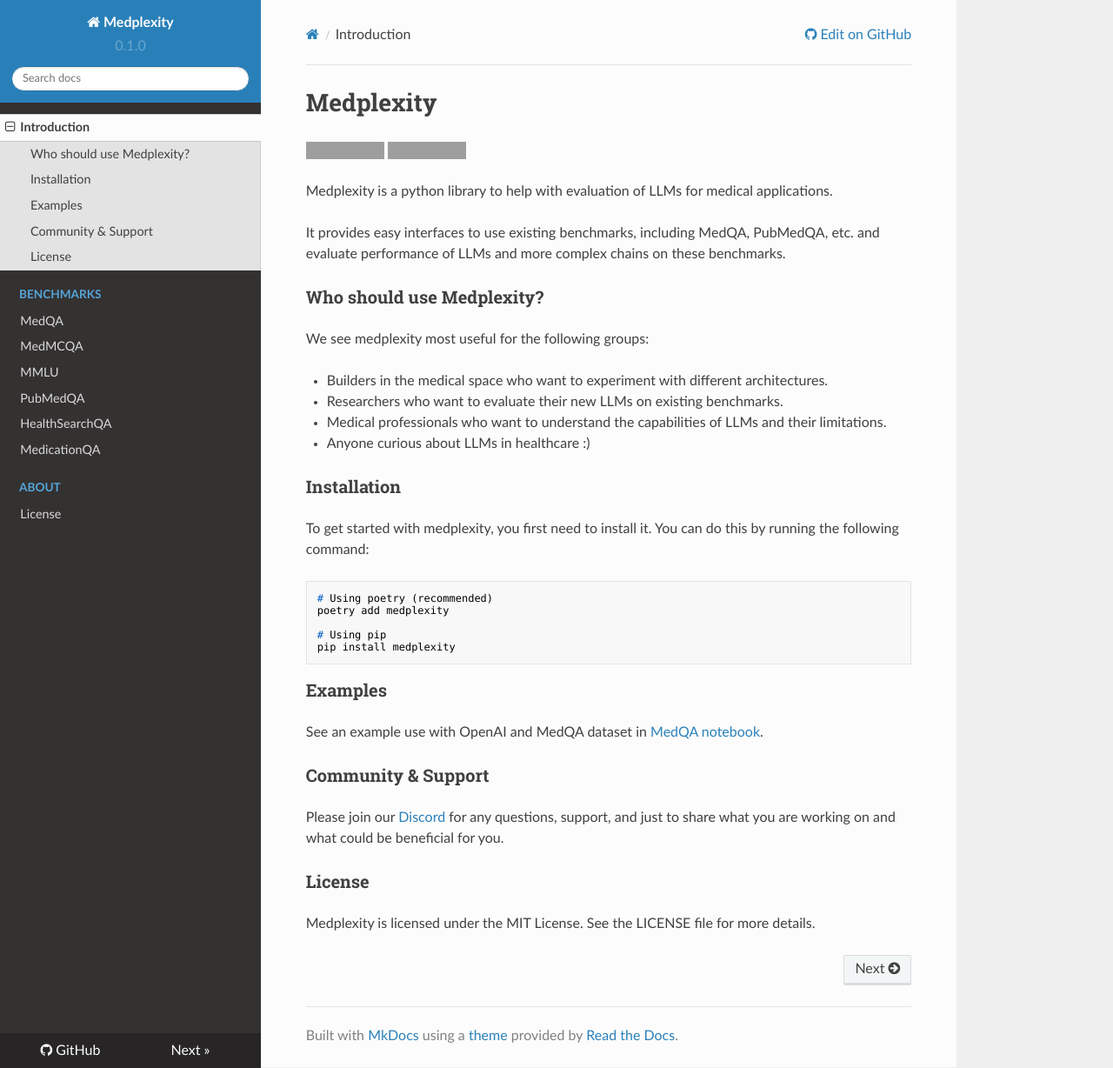
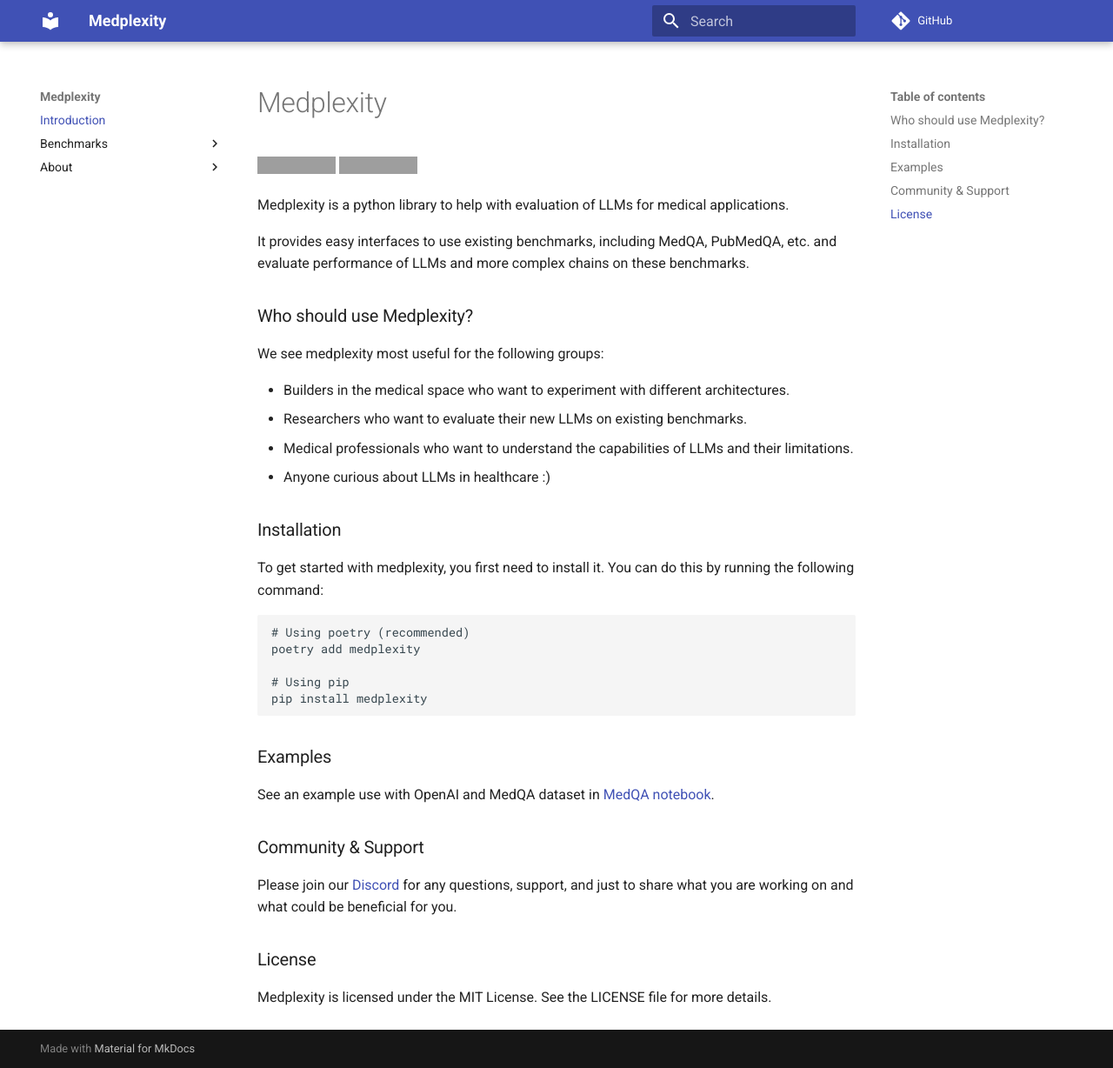
Before and after one commit to MaksymPetyak/medplexity, an MkDocs documentation site: the page built from docs/index.md, in a window 1280 px wide and 1228 px high. Shown: the whole window at 87% size. Built offline with MkDocs 1.6.1 and Material for MkDocs 9.7.7, drawn with Linux system fonts in a browser that asks for light colours; nearby versions of some CDN libraries; comment, search, counter and statistics services are not loaded; grey boxes are pictures that could not be loaded.

Commit message:
Update docs theme to material

```diff
--- a/mkdocs.yml
+++ b/mkdocs.yml
@@ -5,7 +5,7 @@
 site_author: Maksym Petyak
 
 theme:
-  name: readthedocs
+  name: material
   highlightjs: true
 
 nav:
--- a/pyproject.toml
+++ b/pyproject.toml
@@ -23,6 +23,7 @@
 mkdocs = "^1.5.3"
 mkdocstrings-python = "^1.7.0"
 markdown-include = "^0.8.1"
+mkdocs-material = "^9.4.3"
 
 [build-system]
 requires = ["poetry-core"]
```
Also changed, not shown: 1 other file.
